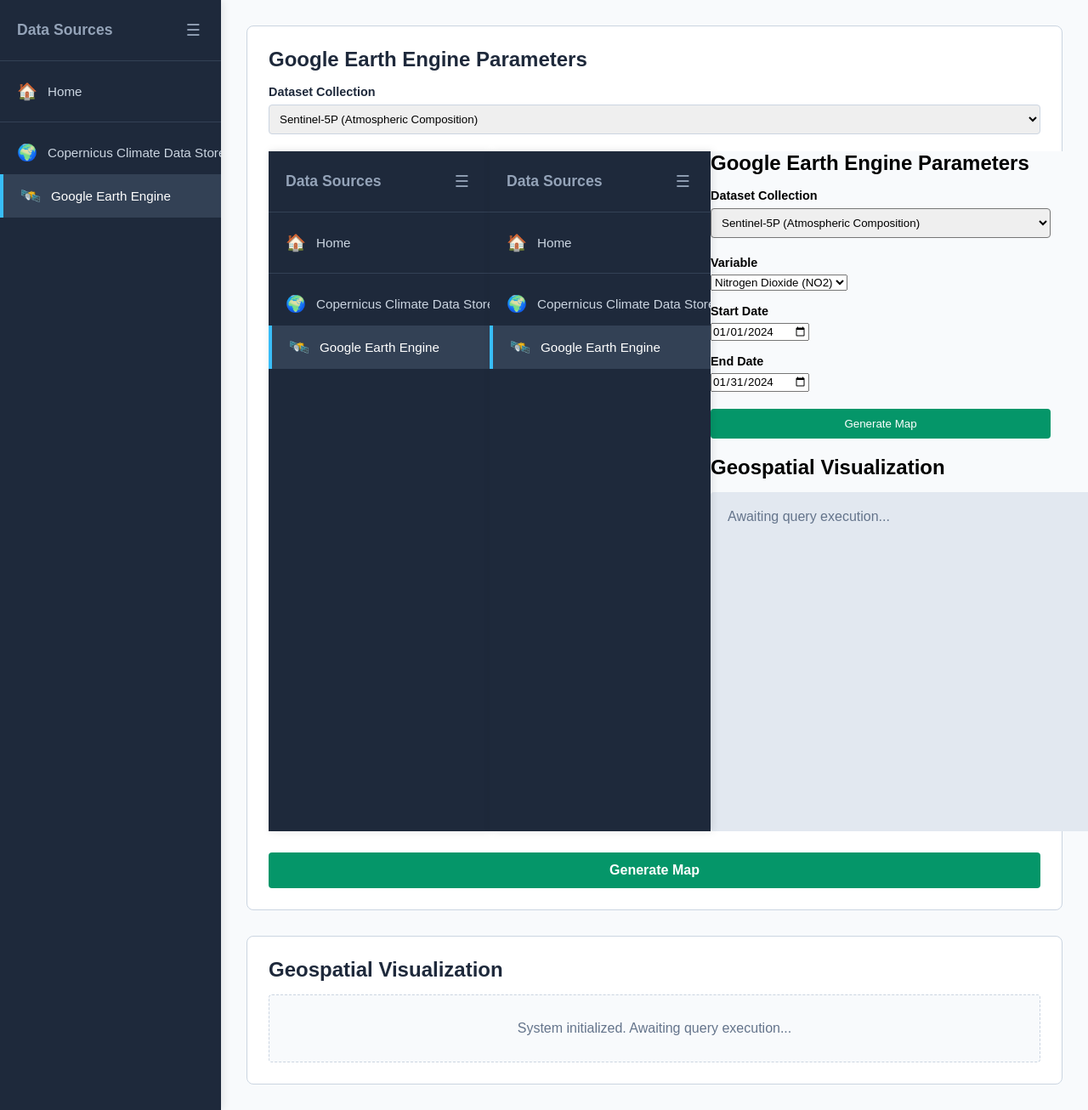
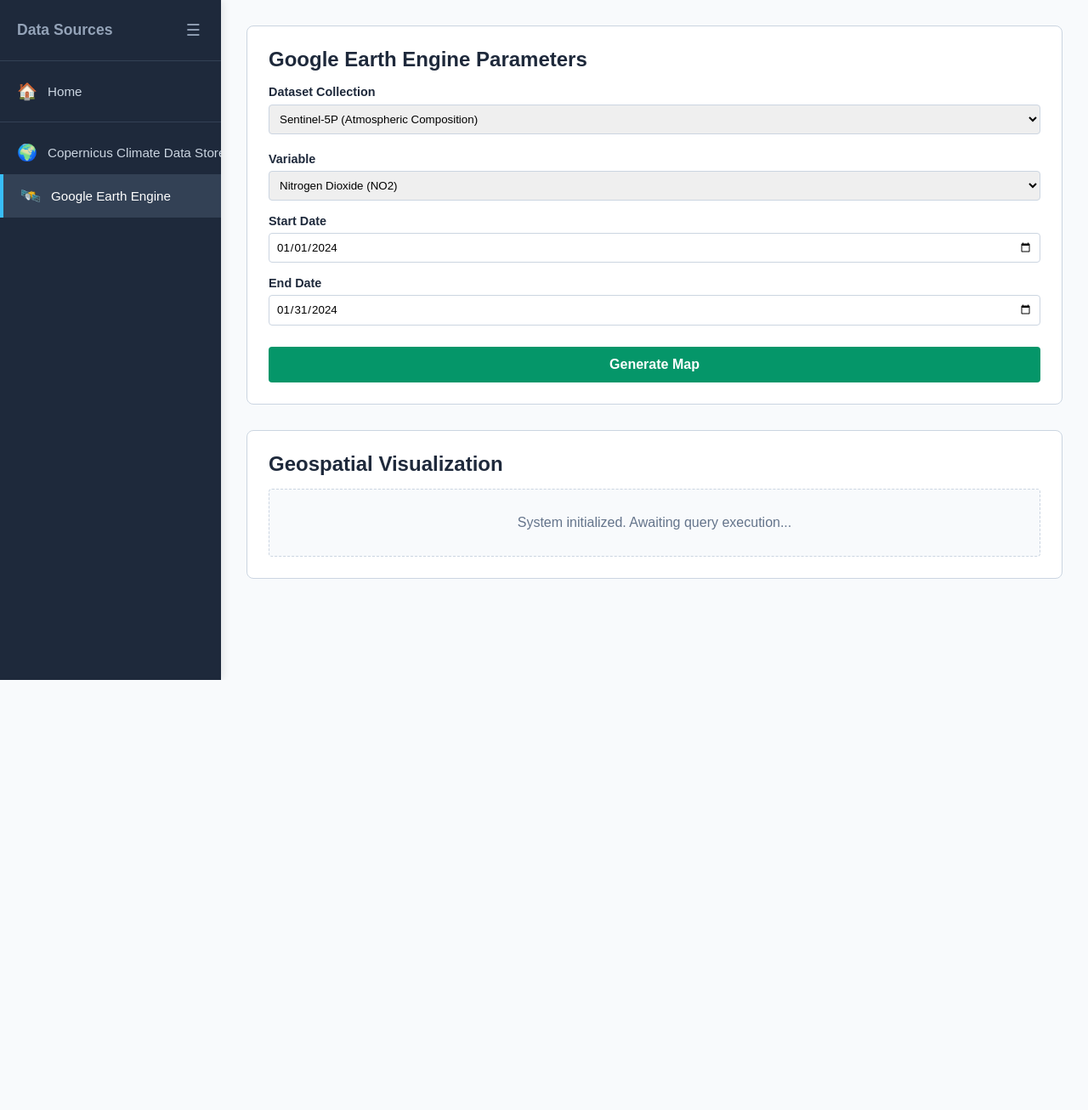
Before and after one commit to AnshulPrasad/climate-change, a Django app: page /earth_engine/ in a window 1280 px wide. Shown: the whole page at 85% size. After the commit the page ends 800 px from the top, so only its background shows below. Run offline with Django 5.2, Linux system fonts and the light colour scheme; parts of the project's set-up code (start-up, migrations or seed data) failed here and were passed over.

Commit message:
Stripped down purely to the form payload data to eliminate recursive sidebar extensions.

```diff
--- a/django_app/hf_space/templates/hf_space/providers/earth_engine_form.html
+++ b/django_app/hf_space/templates/hf_space/providers/earth_engine_form.html
@@ -1,68 +1,15 @@
-{% extends 'hf_space/layout/base.html' %}
+<div style="display: flex; flex-direction: column; gap: 15px;">
+    {% for field in form %}
+        <div>
+            <label style="font-weight: 600; font-size: 0.9rem; color: #1e293b;">{{ field.label }}</label>
+            <div style="margin-top: 5px;" class="ee-standard-input">
+                {{ field }}
+            </div>
+        </div>
+    {% endfor %}
+</div>
 
-{% block content %}
-    {% include 'hf_space/layout/sidebar.html' %}
-
-    <!-- Load Leaflet CSS and JS -->
-    <link rel="stylesheet" href="https://unpkg.com/leaflet@1.9.4/dist/leaflet.css" />
-    <script src="https://unpkg.com/leaflet@1.9.4/dist/leaflet.js"></script>
-
-    <main class="provider-workspace" style="display: flex; gap: 20px;">
-
-        <section class="ee-input-panel" style="flex: 1; max-width: 400px;">
-            <h2>{{ provider_name }} Parameters</h2>
-
-            <div class="dataset-selector" style="margin: 15px 0;">
-                <label for="dataset-select" style="font-weight: 600; font-size: 0.9rem;">Dataset Collection</label>
-                <select id="dataset-select" onchange="window.location.href='?dataset=' + this.value" style="width: 100%; padding: 8px; border-radius: 4px; margin-top: 6px;">
-                    {% for key, name in datasets.items %}
-                        <option value="{{ key }}" {% if key == current_dataset %}selected{% endif %}>{{ name }}</option>
-                    {% endfor %}
-                </select>
-            </div>
-
-            <form method="POST" action="?dataset={{ current_dataset }}">
-                {% csrf_token %}
-                <div style="display: flex; flex-direction: column; gap: 15px; margin-top: 20px;">
-                    {% for field in form %}
-                        <div>
-                            <label style="font-weight: 600; font-size: 0.9rem;">{{ field.label }}</label>
-                            <div style="margin-top: 5px;">{{ field }}</div>
-                        </div>
-                    {% endfor %}
-                </div>
-                <button type="submit" style="margin-top: 20px; width: 100%; padding: 10px; background-color: #059669; color: white; border: none; border-radius: 4px; cursor: pointer;">Generate Map</button>
-            </form>
-        </section>
-
-        <section class="ee-visualization-panel" style="flex: 2; display: flex; flex-direction: column;">
-            <h2>Geospatial Visualization</h2>
-            {% if output_data and output_data.tile_url %}
-                <div id="map" style="flex: 1; min-height: 500px; margin-top: 15px; border-radius: 8px; border: 1px solid #cbd5e1;"></div>
-
-                <script>
-                    document.addEventListener('DOMContentLoaded', function() {
-                        var map = L.map('map').setView([{{ output_data.center_lat }}, {{ output_data.center_lon }}], {{ output_data.zoom }});
-
-                        // Base Map (OpenStreetMap)
-                        L.tileLayer('https://{s}.tile.openstreetmap.org/{z}/{x}/{y}.png', {
-                            attribution: '© OpenStreetMap contributors',
-                            opacity: 0.7
-                        }).addTo(map);
-
-                        // GEE Raster Overlay
-                        L.tileLayer('{{ output_data.tile_url }}', {
-                            attribution: 'Map Data © Google Earth Engine',
-                            format: 'png',
-                            transparent: true
-                        }).addTo(map);
-                    });
-                </script>
-            {% else %}
-                <div class="empty-state" style="margin-top: 15px; padding: 20px; background-color: #e2e8f0; border-radius: 4px; flex: 1;">
-                    <p style="color: #64748b;">Awaiting query execution...</p>
-                </div>
-            {% endif %}
-        </section>
-    </main>
-{% endblock %}
+<style>
+    /* Styling to ensure inputs match the standard theme */
+    .ee-standard-input input, .ee-standard-input select { width: 100%; padding: 8px; border: 1px solid #cbd5e1; border-radius: 4px; }
+</style>
```
